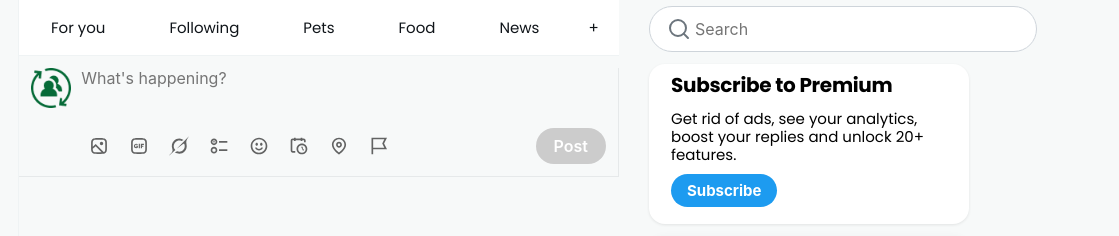
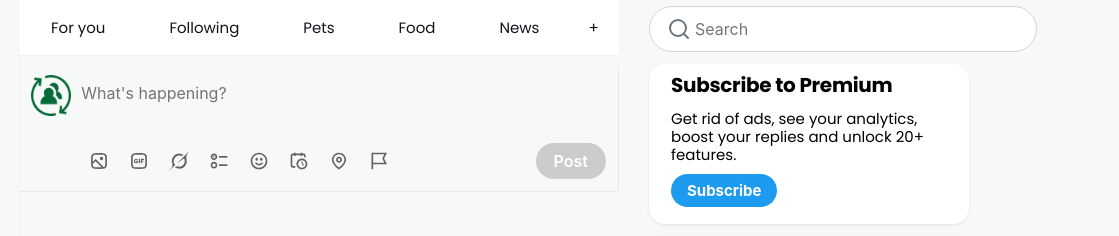
Before and after one commit to kishan-bhesaniya/X-clone, a plain HTML site: page index.html in a window 1280 px wide. Shown: the top 236 px of the page, 161-1280 px from the left. Drawn offline with Linux system fonts and the light colour scheme.

Commit message:
Add base styles for layout and components in style.css
- Introduced a CSS reset for consistent box-sizing and overflow behavior.
- Defined styles for body, headings, and text elements with a focus on typography.
- Created a grid layout for main content and sidebar sections.
- Styled header, navigation items, and sidebar for improved user experience.
- Added styles for buttons, cards, and widgets to enhance visual appeal.
- Implemented hover effects for interactive elements to improve usability.

```diff
--- a/index.html
+++ b/index.html
@@ -10,10 +10,11 @@
     <link
         href="https://fonts.googleapis.com/css2?family=Poppins:ital,wght@0,100;0,200;0,300;0,400;0,500;0,600;0,700;0,800;0,900;1,100;1,200;1,300;1,400;1,500;1,600;1,700;1,800;1,900&display=swap"
         rel="stylesheet">
-    <link rel="stylesheet" href="index.css">
+    <link rel="stylesheet" href="style.css">
 
 </head>
 
+<body>
     <div class="main">
         <div class="left-sidebar">
             <div class="logo">
@@ -457,8 +458,7 @@
 
         </div>
 
-    <body>
-
+        <script src="index.js"></script>
 </body>
 
 </html>
--- a/index.css
+++ b/style.css
@@ -578,7 +578,9 @@ body {
     font-size: 16px;
     font-weight: 400;
     resize: none;
+    padding-top: 15px;
     background-color: transparent;
+    overflow-y: hidden;
 }
 
 .nav-menu1 {
```
Lines whose indentation alone changed are shown as unchanged.
